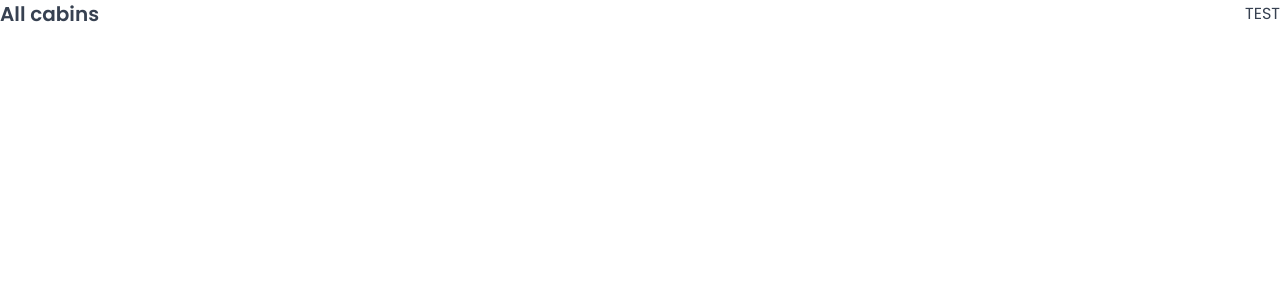
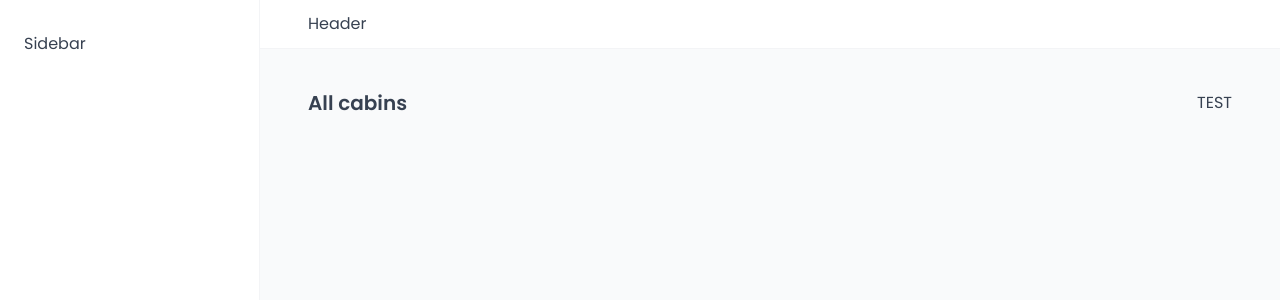
Before and after one commit to Predrag-Jandric/React-hotel-management-app, a React (Vite) app: page /cabins in a window 1280 px wide. Shown: the top 300 px of the page. Built offline with nearby package versions, Linux system fonts and the light colour scheme; a web font is replaced by a local one.

Commit message:
will ADD: layout route which is the parent for most other routes. and will ADD basic layout styling

```diff
--- a/src/App.jsx
+++ b/src/App.jsx
@@ -8,6 +8,7 @@
 import Login from "./pages/Login";
 import PageNotFound from "./pages/PageNotFound";
 import GlobalStyles from "./styles/GlobalStyles";
+import AppLayout from "./ui/AppLayout";
 
 function App() {
   return (
@@ -15,14 +16,16 @@
       <GlobalStyles />
       <BrowserRouter>
         <Routes>
+          <Route element={<AppLayout />}>
             <Route index element={<Navigate replace to="dashboard" />} />
-
             <Route path="dashboard" element={<Dashboard />} />
             <Route path="bookings" element={<Bookings />} />
             <Route path="cabins" element={<Cabins />} />
             <Route path="users" element={<Users />} />
             <Route path="settings" element={<Settings />} />
             <Route path="account" element={<Account />} />
+          </Route>
+
           <Route path="login" element={<Login />} />
           <Route path="*" element={<PageNotFound />} />
         </Routes>
--- /dev/null
+++ b/src/ui/AppLayout.jsx
@@ -0,0 +1,31 @@
+import { Outlet } from "react-router-dom";
+import Sidebar from "./Sidebar";
+import Header from "./Header";
+import styled from "styled-components";
+
+const StyledAppLayout = styled.div`
+    display: grid;
+    grid-template-columns: 26rem 1fr;
+    grid-template-rows: auto 1fr;
+
+    height: 100vh;
+`
+
+const Main = styled.main`
+    background-color: var(--color-grey-50);;
+    padding: 4rem 4.8rem 6.4rem;
+`
+function AppLayout() {
+  return (
+    <StyledAppLayout>
+      <Header />
+      <Sidebar />
+
+      <Main>
+        <Outlet />
+      </Main>
+    </StyledAppLayout>
+  );
+}
+
+export default AppLayout;
--- /dev/null
+++ b/src/ui/Header.jsx
@@ -0,0 +1,17 @@
+import styled from "styled-components";
+
+const StyledHeader = styled.header`
+    background-color: var(--color-grey-0);
+    padding: 1.2rem 4.8rem;
+    border-bottom: 1px solid var(--color-grey-100);
+`
+
+function Header() {
+    return (
+        <StyledHeader>
+            Header
+        </StyledHeader>
+    )
+}
+
+export default Header
--- /dev/null
+++ b/src/ui/Sidebar.jsx
@@ -0,0 +1,19 @@
+import styled from "styled-components";
+
+
+const StyledSidebar = styled.aside`
+    background-color: var(--color-grey-0);
+    padding: 3.2rem 2.4rem;
+    border-right: 1px solid var(--color-grey-100);
+    grid-row: 1 / -1;
+`
+
+function Sidebar() {
+    return (
+        <StyledSidebar>
+            Sidebar
+        </StyledSidebar>
+    )
+}
+
+export default Sidebar
```
Lines whose indentation alone changed are shown as unchanged.
